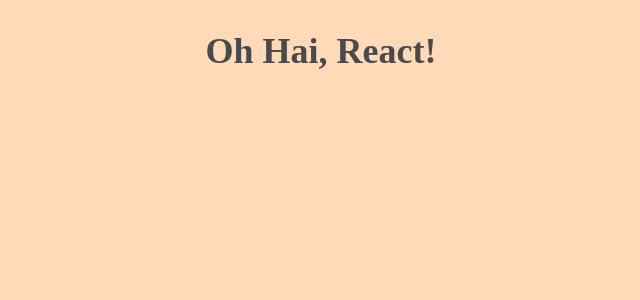
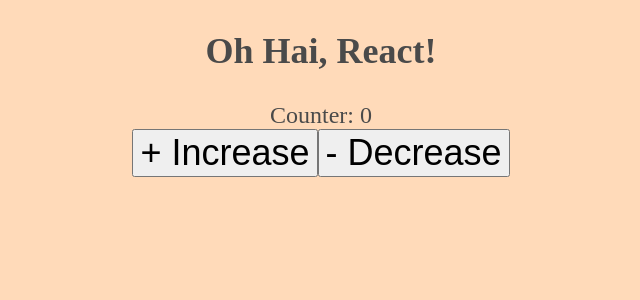
Before and after one commit to permadiwibisono/react-webpack5-starter, a React app: page / in a window 1280 px wide. Shown: the top 300 px of the page, without its empty margins (319-959 px from the left). Built offline with nearby package versions, Linux system fonts and the light colour scheme; the HTML template or start-up script is replaced by a standard one.

Commit message:
Add react-refresh

```diff
--- a/package.json
+++ b/package.json
@@ -24,12 +24,14 @@
     "@babel/core": "^7.16.0",
     "@babel/preset-env": "^7.16.0",
     "@babel/preset-react": "^7.16.0",
+    "@pmmmwh/react-refresh-webpack-plugin": "^0.5.1",
     "babel-loader": "^8.2.3",
     "css-loader": "^6.5.1",
     "mini-css-extract-plugin": "^2.4.4",
     "postcss": "^8.3.11",
     "postcss-loader": "^6.2.0",
     "postcss-preset-env": "^6.7.0",
+    "react-refresh": "^0.11.0",
     "sass": "^1.43.4",
     "sass-loader": "^12.3.0",
     "webpack": "^5.64.0",
--- a/src/components/App.jsx
+++ b/src/components/App.jsx
@@ -1,4 +1,5 @@
 import "../styles/index.scss";
+import Counter from "./Counter";
 
 const App = () => {
   return (
@@ -9,6 +10,7 @@
           <h1>Oh Hai, React!</h1>
         </section>
       </main>
+      <Counter/>
     </>
   )
 }
--- /dev/null
+++ b/src/components/Counter.jsx
@@ -0,0 +1,18 @@
+import { useState } from "react"
+
+const Counter = () => {
+  const [count, setCount] = useState(0)
+  return (
+    <>
+      <main>
+        <section>Counter: {count}</section>
+        <div>
+          <button onClick={() => setCount((count) => count + 1)}>+ Increase</button>
+          <button onClick={() => setCount((count) => count - 1)}>- Decrease</button>
+        </div>
+      </main>
+    </>
+  )
+}
+
+export default Counter;
--- a/webpack.config.js
+++ b/webpack.config.js
@@ -1,9 +1,18 @@
+const path = require("path");
 const MiniCssExtractPlugin = require("mini-css-extract-plugin");
-const path = require("path");
+const ReactRefreshWebpackPlugin = require("@pmmmwh/react-refresh-webpack-plugin");
+
+const hot = process.argv.filter((argv) => argv === "serve").length > 0;
 
 let mode = "development";
 if (process.env.NODE_ENV === "production") {
   mode = "production";
+}
+
+let plugins = [new MiniCssExtractPlugin()];
+
+if (hot) {
+  plugins = [...plugins, new ReactRefreshWebpackPlugin()];
 }
 
 module.exports = {
@@ -28,6 +37,11 @@
         use: {
           loader: "babel-loader",
           options: {
+            plugins: [
+              mode === "development" &&
+                hot &&
+                require.resolve("react-refresh/babel"),
+            ].filter(Boolean),
             cacheDirectory: true,
           },
         },
@@ -35,17 +49,18 @@
     ],
   },
 
-  plugins: [new MiniCssExtractPlugin()],
+  plugins,
 
   resolve: {
     extensions: [".js", ".jsx"],
   },
 
-  devtool: "source-map",
+  devtool: mode === "development" ? "source-map" : false,
   devServer: {
     static: {
       directory: path.join(__dirname, "dist"),
     },
+    hot,
     compress: true,
     port: 3000,
   },
```
Also changed, not shown: 1 other file (tests, documents, lock files or other folders).
